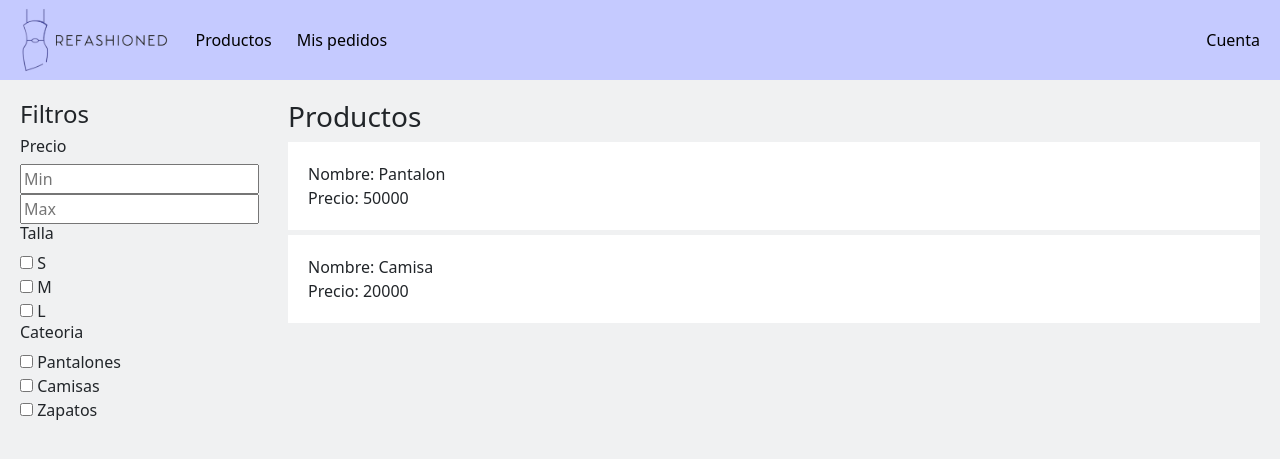
After one commit to Saregom/AppReFashioned, a Flask app: page /products in a window 1280 px wide. The commit adds this page. Shown: the top 459 px of the page. Run offline with Flask 3, Linux system fonts and the light colour scheme.

Commit message:
Home, portada, productos

```diff
--- a/main.py
+++ b/main.py
@@ -13,13 +13,23 @@ def login():
 
     return render_template('login.html')
 
-@app.route('/signin')
+@app.route('/signin', methods=['GET', 'POST'])
 def signin():
+    if request.method == 'POST':
+        return redirect(url_for('home'))
+
     return render_template('signin.html')
 
 @app.route('/home')
 def home():
-    return render_template('home.html', navbar = True)
+    return render_template('home.html')
+
+@app.route('/products')
+def products():
+    products = [{'Nombre':'Pantalon', 'Precio':50000},
+                {'Nombre':'Camisa', 'Precio':20000}]
+
+    return render_template('products.html', products = products)
 
 if __name__ == '__main__':
     app.run()
--- a/static/css/style.css
+++ b/static/css/style.css
@@ -2,30 +2,68 @@
 *{
     box-sizing: border-box;
 }
-.content{
+.container-content{
     padding: 20px;
 }
 
 /* --------------- NAVBAR --------------- */
-.app-nav-container{
-    height: 50px;
-    background-color: lightskyblue;
-    display: flex;
+.container-page-nav{
+    height: 80px;
+    background-color: rgb(197, 202, 255);
 }
-.app-nav{
+.page-nav{
     display: flex;
     align-items: center;
-    gap: 20px;
+    height: 80px;
+    gap: 25px;
+    padding: 0 20px;
 }
-.app-nav img{
-    height: 45px;
+.page-nav img{
+    height: 70px;
 }
-.app-nav a{
+.page-nav a{
     text-decoration: none;
     color: black;
 }
-.app-nav .nav-count{
+.page-nav .nav-account{
     margin-left: auto;
+}
+
+/* --------------- HOME --------------- */
+.page-nav, .container-content, .div-portada{
+    margin: auto;
+}
+.page-nav, .img-portada{
+    width: 100%;
+}
+
+@media only screen and (min-width: 1200px){
+    .page-nav, .container-content, .div-portada{
+        max-width: 1500px;
+    }
+}
+
+/* --------------- PRODUCTS --------------- */
+.container-page{
+    display: flex;
+}
+.aside-left{
+    width: 20%;
+    /* height: 100vh; */
+    max-height: 100vh;
+
+}
+.main-page{
+    padding-left: 20px;
+    width: 80%;
+}
+.producto{
+    background-color: rgb(255, 255, 255);
+    margin: 5px 0;
+    padding: 20px;
+}
+.producto p{
+    margin: 0;
 }
 
 /* --------------- LOGIN, SIGNIN --------------- */
--- a/templates/base.html
+++ b/templates/base.html
@@ -11,14 +11,19 @@
     <title>ReFashioned - {% block title %} {% endblock %}</title>
 </head>
 
-<body>
+<body style="background-color: rgb(240, 241, 242);">
+
 {% block navbar %}
 {% endblock %}
 
-<div class="container-xxl">
-{% block content %}
+{% block front_page %}
 {% endblock %}
+
+<div class="container-content">
+    {% block content %}
+    {% endblock %}
 </div>
+
 </body>
 
 </html>
--- a/templates/home.html
+++ b/templates/home.html
@@ -2,16 +2,22 @@
 {% block title %} Login {% endblock %}
 
 {% block navbar %}
-<div class="app-nav-container">
-<div class="container-xxl app-nav">
-    <a href=""><img src="/static/img/logo_ReFashioned_v2_430.png"></a>
-    <a href="">Productos</a>
-    <a href="">Mis pedidos</a>
-    <a class="nav-acount" href="">Cuenta</a>
-</div>
+<div class="container-page-nav">
+    <div class="page-nav">
+        <a href="/home"><img src="/static/img/logo_ReFashioned_v2_733.png"></a>
+        <a href="/products">Productos</a>
+        <a href="">Mis pedidos</a>
+        <a class="nav-account" href="">Cuenta</a>
+    </div>
 </div>
 {% endblock %}
 
+{% block front_page %}
+<div class="div-portada">
+    <img class="img-portada" src="static/img/portada.png" alt="">
+</div>
+{% endblock %}
+
+
 {% block content %}
-    <h1>hola bb</h1>
 {% endblock %}
--- a/templates/login.html
+++ b/templates/login.html
@@ -24,7 +24,7 @@
             </div>
             <div class="row">
                 <div class="col">
-                    <button class="inp-btn btn-green" type="button"><a href="{{url_for('signin')}}">Crear cuenta</a></button>
+                    <button class="inp-btn btn-green" type="button"><a href="/signin">Crear cuenta</a></button>
                 </div>
             </div>
         </form>
--- /dev/null
+++ b/templates/products.html
@@ -0,0 +1,48 @@
+{% extends 'home.html' %}
+{% block title %} Login {% endblock %}
+
+{% block front_page %}
+{% endblock %}
+
+{% block content %}
+    <div class="container-page">
+        <aside class="aside-left">
+            <h4>Filtros</h4>
+            <h6>Precio</h6>
+                <input type="number" name="" id="" placeholder="Min">
+                <input type="number" name="" id="" placeholder="Max">
+            <h6>Talla</h6>
+                <div>
+                    <input type="checkbox" name="talla" id=""> <label for="S">S</label>
+                </div>
+                <div>
+                    <input type="checkbox" name="talla" id=""> <label for="M">M</label>
+                </div>
+                <div>
+                    <input type="checkbox" name="talla" id=""> <label for="L">L</label>
+                </div>
+            <h6>Cateoria</h6>
+            <div>
+                <input type="checkbox" name="cateoria" id=""> <label for="pantalones">Pantalones</label>
+            </div>
+            <div>
+                <input type="checkbox" name="cateoria" id=""> <label for="camisas">Camisas</label>
+            </div>
+            <div>
+                <input type="checkbox" name="cateoria" id=""> <label for="zapatos">Zapatos</label>
+            </div>
+        </aside>
+
+        <main class="main-page">
+            <h3>Productos</h3>
+            <div class="div-productos">
+                {% for product in products %}
+                    <div class="producto">
+                        <p>Nombre: {{product.Nombre}}</p>
+                        <p>Precio: {{product.Precio}}</p>
+                    </div>
+                {% endfor %}
+            </div>
+        </main>
+    </div>
+{% endblock %}
--- a/templates/signin.html
+++ b/templates/signin.html
@@ -5,7 +5,7 @@
     <img class="logo_ReFashioned" src="/static/img/logo_ReFashioned_v2.jpg" alt="">
     <div class="container-signin">
     <p>Nueva cuenta</p>
-        <form action="">
+        <form action="", method="post">
             <div class="row">
                 <div class="col">
                     <input class="inp-login" type="text" name="name" placeholder="Nombre">
```
Also changed, not shown: static/img/logo_Refashioned_v2_733.png (added), static/img/portada.png (added).
